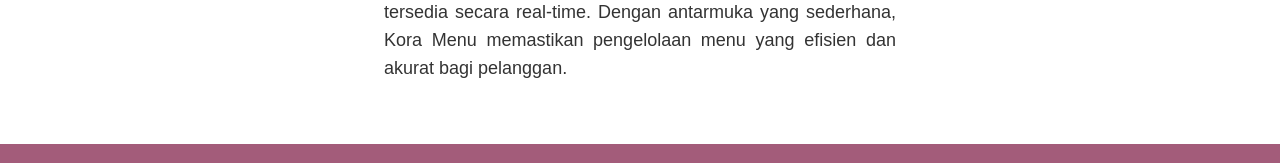
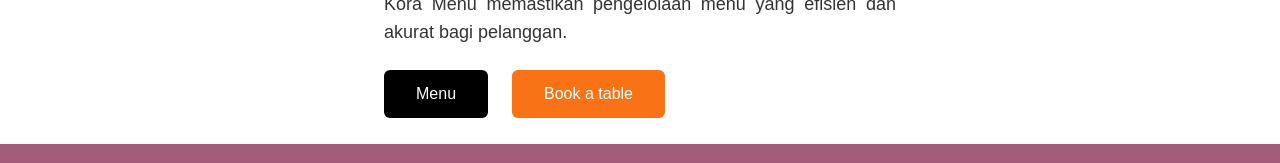
Before and after one commit to Claraindriani1764/risfara_if22dx, a Next.js app: page /about in a window 1280 px wide. Shown: the part 600-763 px from the top of the page. Built offline with nearby package versions, Linux system fonts and the light colour scheme.

Commit message:
Risma: Menambahkan Tombol Aksi menu dan booking

```diff
--- a/app/about/page.tsx
+++ b/app/about/page.tsx
@@ -12,15 +12,30 @@
           <h1 className="text-5xl font-semibold text-hitam-tua leading-snug">
             Kora Menu
           </h1>
-          <p className="text-hitam-sedang text-lg text-justify">
+          <p
+          className="text-hitam-sedang text-lg text-justify">
             Kora Menu adalah platform website untuk memudahkan kasir atau admin
             mengelola menu restoran. Pengguna dapat menambah, memperbarui, atau
             menghapus menu yang tidak tersedia secara real-time. Dengan
             antarmuka yang sederhana, Kora Menu memastikan pengelolaan menu yang
             efisien dan akurat bagi pelanggan.
           </p>
+          <div className="flex gap-6">
+            <Link
+              href="/menu"
+              className="bg-hitam-tua text-putih px-8 py-3 rounded-md hover:bg-hitam-sedang transition"
+            >
+              Menu
+            </Link>
+            <Link
+              href="/book"
+              className="bg-orange-500 text-putih px-8 py-3 rounded-md hover:bg-orange-600 transition"
+            >
+              Book a table
+            </Link>
           </div>
-          </div>
+        </div>
+      </div>
     </div>
   );
 }
```
